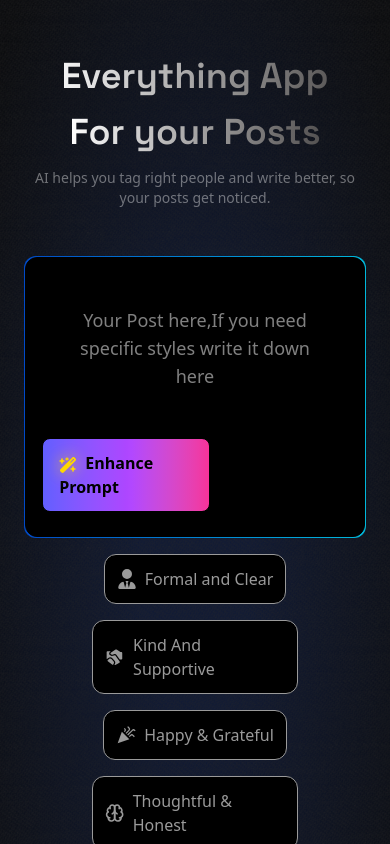
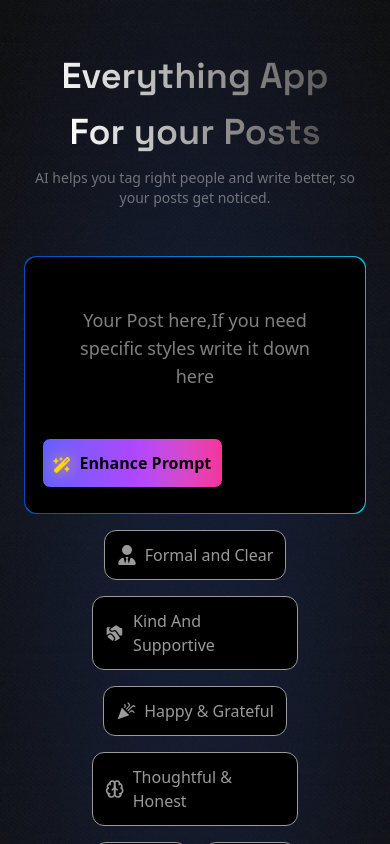
Before and after one commit to Lokkuchakreshkumar/lai, a React (Vite) app in the folder frontend/: page / in a window 390 px wide. Shown: the top 844 px of the page. Built offline with nearby package versions, Linux system fonts and the light colour scheme; no server answers.

Commit message:
btn for responsive

```diff
--- a/frontend/src/components/Link.jsx
+++ b/frontend/src/components/Link.jsx
@@ -157,8 +157,8 @@ let enhanceClick = async() =>{
         />
 
 
-        <div onClick={enhanceClick} className={` w-[55%] border  hover:cursor-pointer bg-linear-to-r from-indigo-500 via-purple-500 to-pink-500
- backdrop-blur-3xl sora font-bold hover:shadow-[0_0_15px_rgba(0,200,255,0.4)] rounded-lg sm:w-[13rem]    mb-2 text-black px-4 py-3 bg`}><span className="shadow-amber-500"><FaWandMagicSparkles className="text-[#FFD700] drop-shadow-[0_0_8px_#facc15] text-lg inline mr-1"/></span> Enhance Prompt</div>
+        <div onClick={enhanceClick} className={` w-[59%] border  hover:cursor-pointer bg-linear-to-r from-indigo-500 via-purple-500 to-pink-500
+ backdrop-blur-3xl sora font-bold hover:shadow-[0_0_15px_rgba(0,200,255,0.4)] rounded-lg sm:w-[13rem]    mb-2 text-black text-center py-3 bg`}><span className="shadow-amber-500"><FaWandMagicSparkles className="text-[#FFD700] drop-shadow-[0_0_8px_#facc15] text-lg inline mr-1"/></span> Enhance Prompt</div>
       </div>
         </div>
         <div className="flex items-center justify-center flex-wrap w-[60%] mt-4 gap-4">
```
